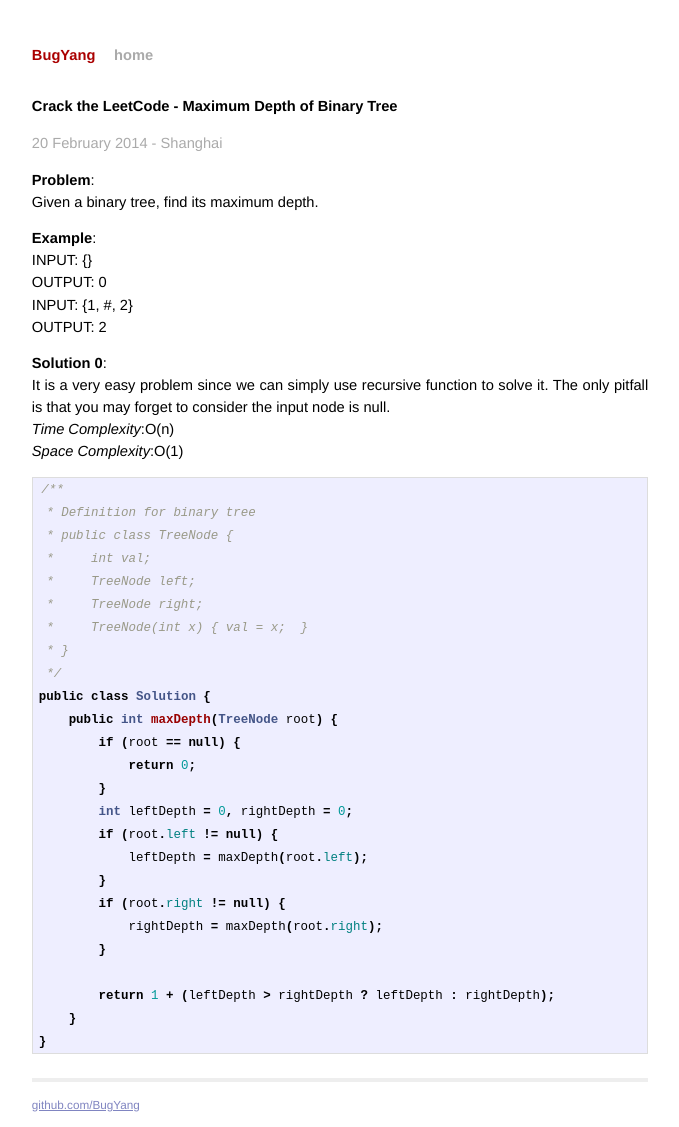
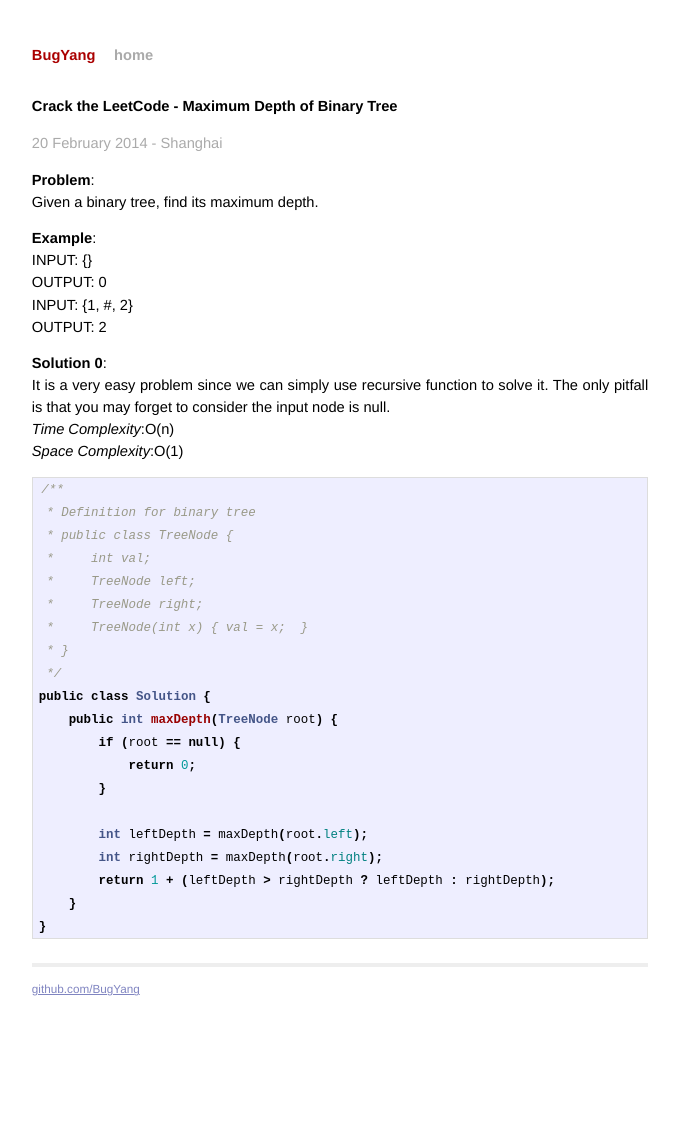
Before and after one commit to BugYang/LeetCode, a Jekyll site: the page built from _posts/2014-02-20-crack-the-leetcode-binary-tree-depth.md, in a window 1280 px wide. Shown: the whole page, without its empty margins (300-979 px from the left). Built offline with Jekyll 4.4.1, drawn with Linux system fonts in a browser that asks for light colours; Markdown is read by kramdown in place of the engine named in the settings; after the commit the page ends 1012 px from its top, so only the background shows below that.

Commit message:
simplify the binary tree depth code

```diff
--- a/_posts/2014-02-20-crack-the-leetcode-binary-tree-depth.md
+++ b/_posts/2014-02-20-crack-the-leetcode-binary-tree-depth.md
@@ -37,14 +37,9 @@ public class Solution {
         if (root == null) {
             return 0;
         }
-        int leftDepth = 0, rightDepth = 0;
-        if (root.left != null) {
-            leftDepth = maxDepth(root.left);
-        }
-        if (root.right != null) {
-            rightDepth = maxDepth(root.right);
-        }
 
+        int leftDepth = maxDepth(root.left);
+        int rightDepth = maxDepth(root.right);
         return 1 + (leftDepth > rightDepth ? leftDepth : rightDepth);
     }
 }
```
